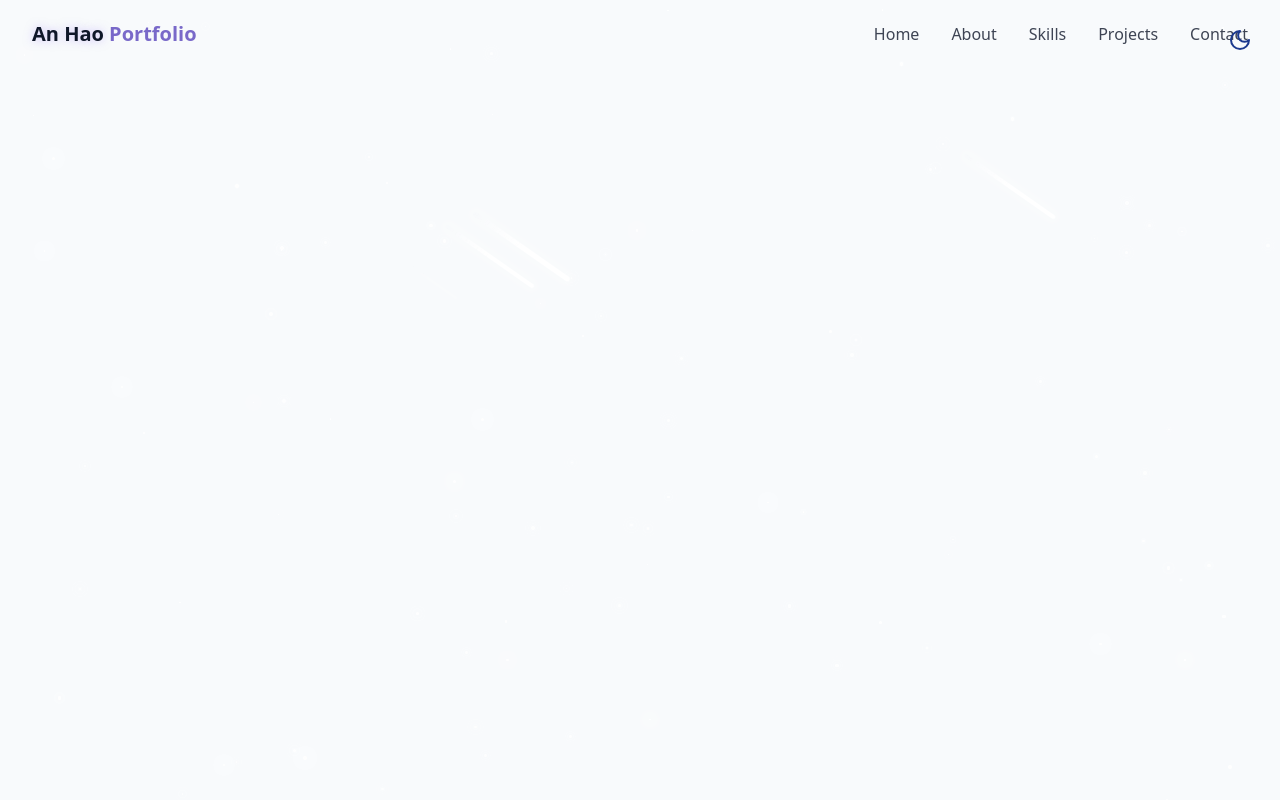
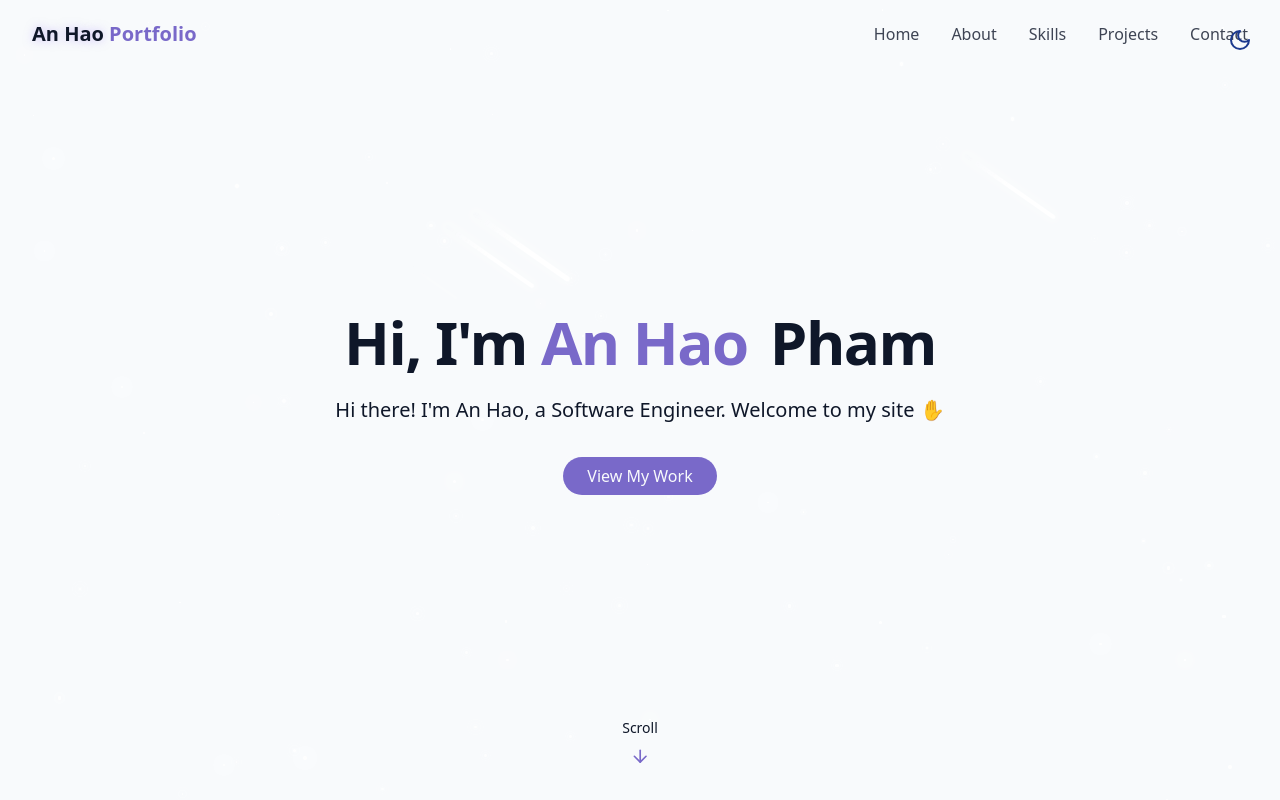
Before and after one commit to tgoldenphoenix/tailwind-porfolio, a React (Vite) app: page / in a window 1280 px wide. Built offline with nearby package versions, Linux system fonts and the light colour scheme.

Commit message:
add hero section

```diff
--- /dev/null
+++ b/src/components/HeroSection.jsx
@@ -0,0 +1,33 @@
+import { ArrowDown } from "lucide-react"
+
+export const HeroSection = () => {
+  return (
+    <section id="hero"
+      className="relative min-h-screen flex flex-col items-center justify-center px-4"
+    >
+      <div className="container max-w-4xl mx-auto text-center z-10">
+        <div className="space-y-6">
+          <h1 className="text-4xl md:text-6xl font-bold tracking-tight">
+            <span className="opacity-0 animate-fade-in">Hi, I'm</span>
+            <span className="text-primary opacity-0 animate-fade-in-delay-1"> An Hao</span>
+            <span className="text-gradient ml-2 opacity-0 animate-fade-in-delay-2"> Pham</span>
+          </h1>
+          <p
+            className="text-lg md:text-xl text-muted-foreground max-2-2xl mx-auto opacity-0 animate-fade-in-delay-3"
+          >Hi there! I'm An Hao, a Software Engineer. Welcome to my site ✋</p>
+
+          <div  className="pt-4 opacity-0 animate-fade-in-delay-4">
+            <a href="#projects" className="cosmic-button">
+              View My Work
+            </a>
+          </div>
+        </div>
+      </div>
+
+      <div className="absolute bottom-8 left-1/2 transform -translate-x-1/2 flex flex-col items-center animate-bounce">
+        <span className="text-sm text-muted-foreground mb-2"> Scroll </span>
+        <ArrowDown className="h-5 w-5 text-primary" />
+      </div>
+    </section>
+  )
+}
--- a/src/pages/Home.jsx
+++ b/src/pages/Home.jsx
@@ -1,3 +1,4 @@
+import { HeroSection } from "../components/HeroSection"
 import { Navbar } from "../components/Navbar"
 import { ThemeToggle } from "../components/ThemeToggle"
 import { StarBackground } from "@/components/StarBackground"
@@ -12,6 +13,9 @@
     <Navbar />
 
     {/* Main Content */}
+    <main>
+      <HeroSection />
+    </main>
 
     {/* Footer */}
   </div>
```
